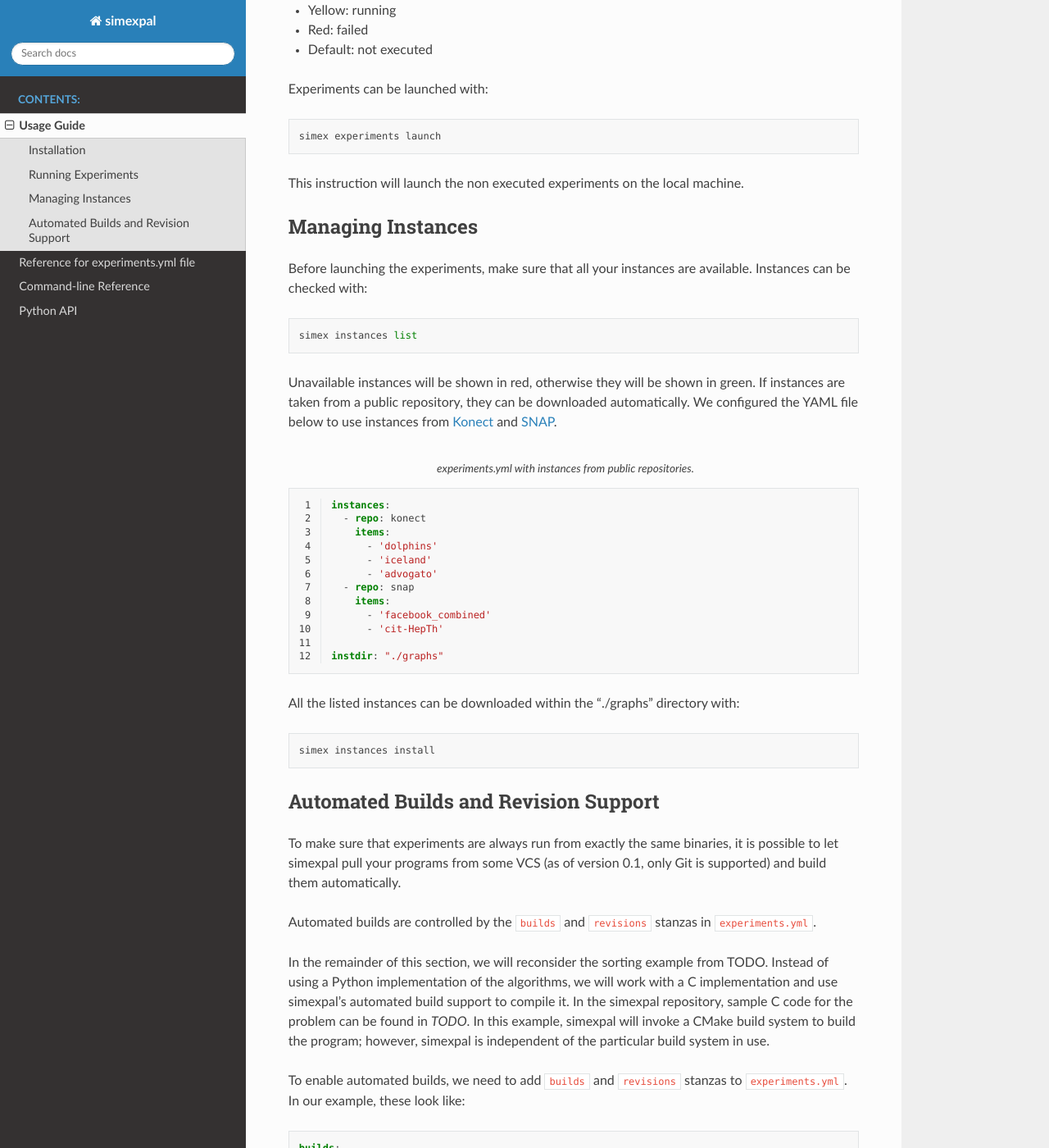
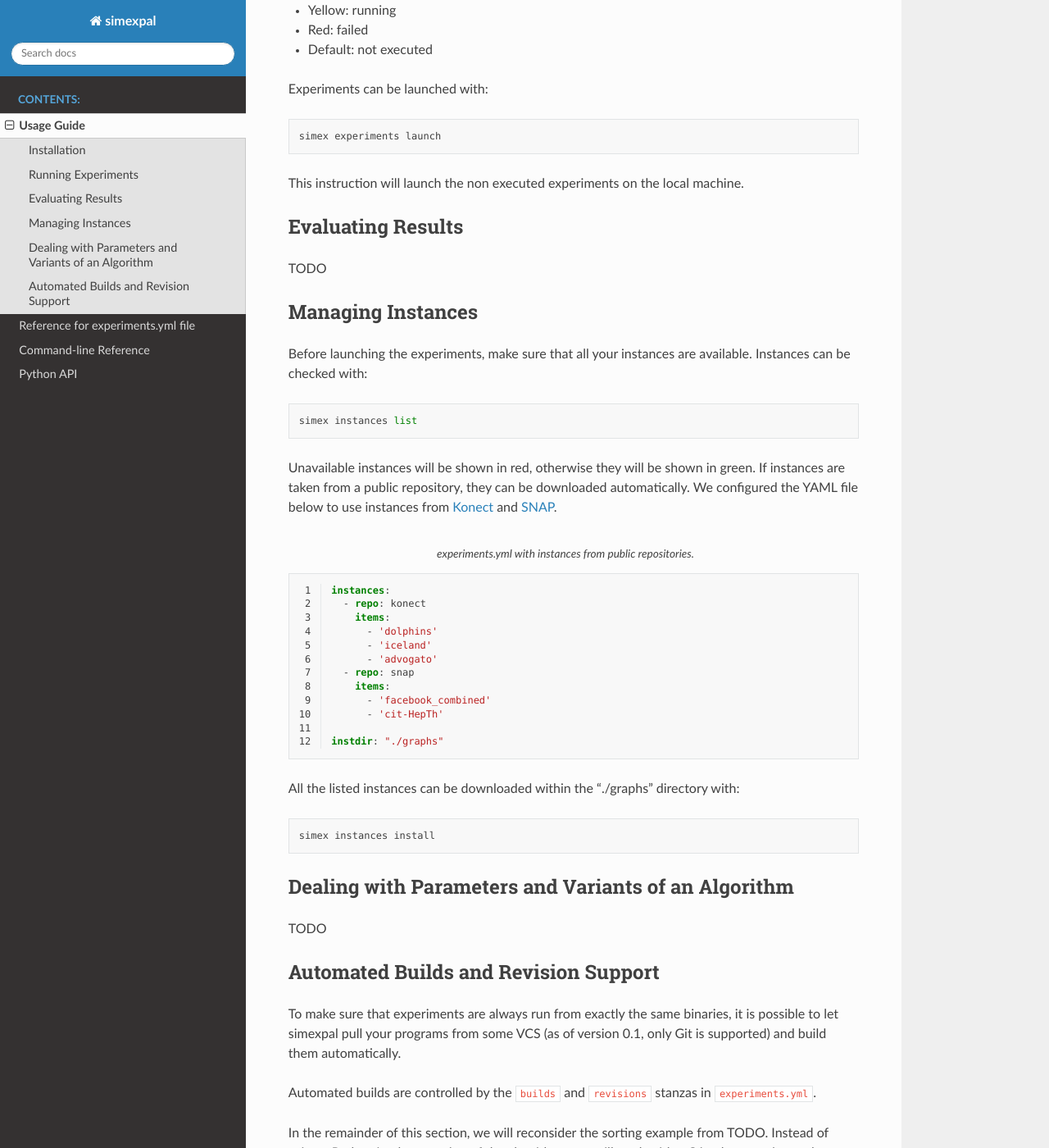
Before and after one commit to hu-macsy/simexpal, a Sphinx documentation site: the page built from docs/user_guide.rst, in a window 1280 px wide and 1400 px high, scrolled down 1534 px. Shown: the whole window at 82% size. Built offline with Sphinx 7.4.7 and the Read the Docs theme 2.0.0, drawn with Linux system fonts in a browser that asks for light colours.

Commit message:
docs: Add unfinished sections

```diff
--- a/docs/user_guide.rst
+++ b/docs/user_guide.rst
@@ -66,6 +66,11 @@ Experiments can be launched with:
 
 This instruction will launch the non executed experiments on the local machine.
 
+Evaluating Results
+------------------
+
+TODO
+
 Managing Instances
 ------------------
 Before launching the experiments, make sure that all your instances are available.
@@ -88,6 +93,11 @@ All the listed instances can be downloaded within the "./graphs" directory with:
 ::
 
    simex instances install
+
+Dealing with Parameters and Variants of an Algorithm
+----------------------------------------------------
+
+TODO
 
 Automated Builds and Revision Support
 -------------------------------------
```
